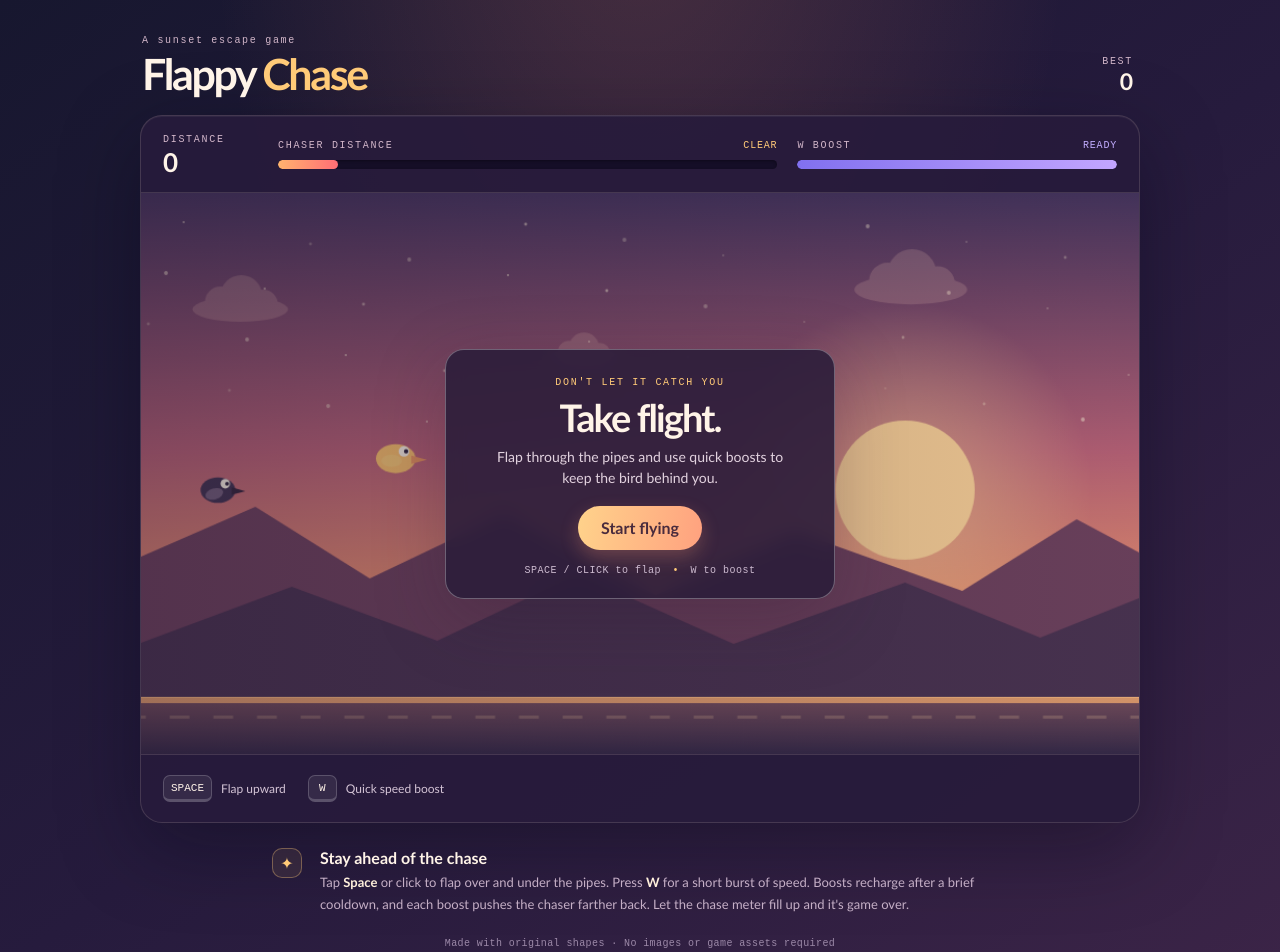
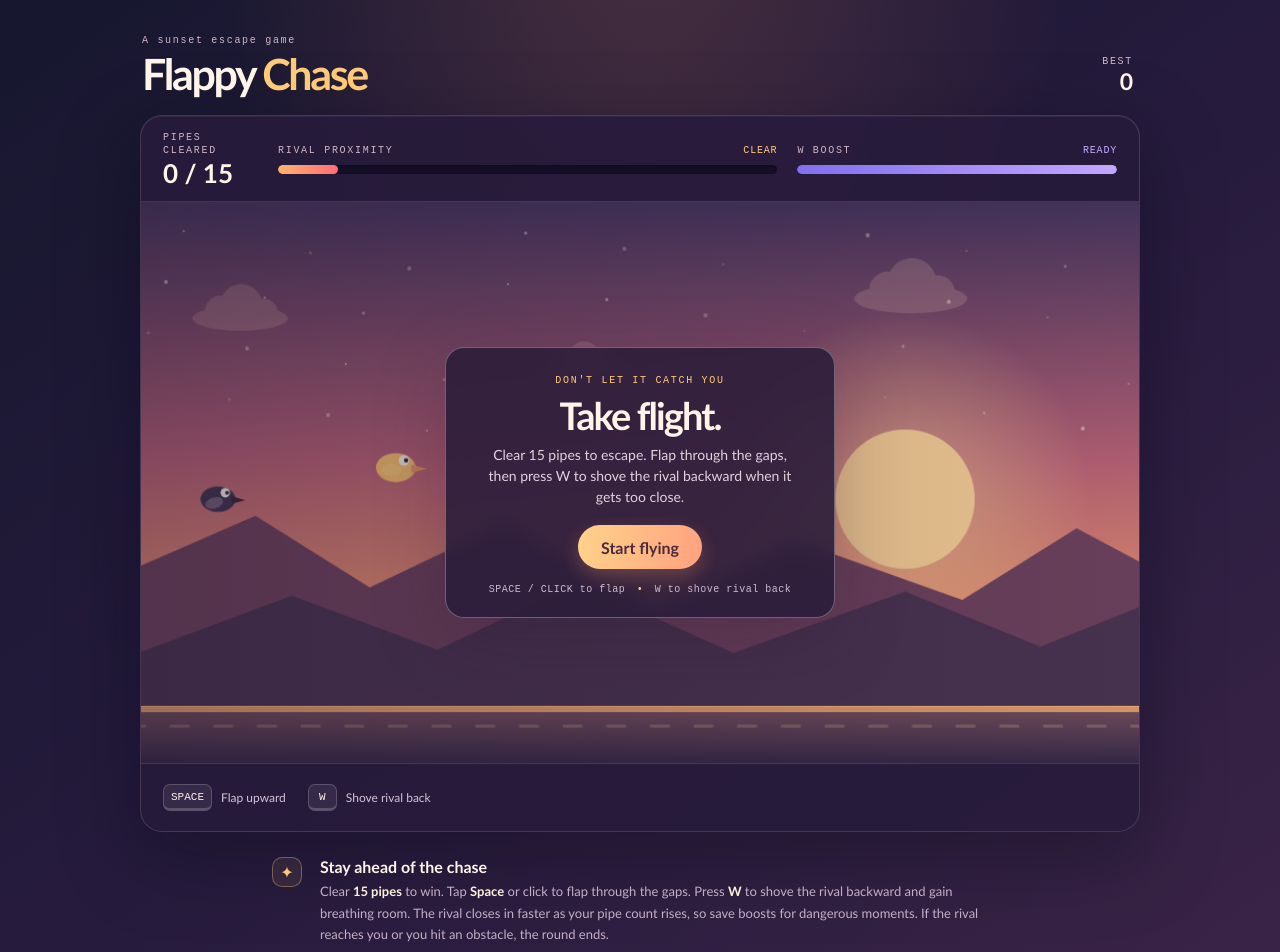
Before and after one commit to lithium-battery-03/game-dev-repository, a plain HTML site: page index.html in a window 1280 px wide. Shown: the top 952 px of the page. Drawn offline with Linux system fonts and the light colour scheme; animation ran at ten frames a second.

Commit message:
Add 15-pipe goal and clarify chase controls

```diff
--- a/index.html
+++ b/index.html
@@ -15,10 +15,10 @@
     </header>
     <section class="game-card" aria-label="Flappy Chase game">
       <div class="hud">
-        <div class="hud-stat"><span class="stat-label">DISTANCE</span><strong id="score">0</strong></div>
+        <div class="hud-stat"><span class="stat-label">PIPES CLEARED</span><strong id="score">0 / 15</strong></div>
         <div class="chase-panel">
-          <div class="bar-heading"><span class="stat-label">CHASER DISTANCE</span><strong id="chase-status">CLEAR</strong></div>
-          <div class="meter-track" role="progressbar" aria-label="Chaser distance meter" aria-valuemin="0" aria-valuemax="100" aria-valuenow="0" id="chase-meter"><div class="meter-fill" id="chase-fill"></div></div>
+          <div class="bar-heading"><span class="stat-label">RIVAL PROXIMITY</span><strong id="chase-status">CLEAR</strong></div>
+          <div class="meter-track" role="progressbar" aria-label="Rival proximity meter" aria-valuemin="0" aria-valuemax="100" aria-valuenow="0" id="chase-meter"><div class="meter-fill" id="chase-fill"></div></div>
         </div>
         <div class="boost-panel">
           <div class="bar-heading"><span class="stat-label">W BOOST</span><strong id="boost-status">READY</strong></div>
@@ -28,25 +28,25 @@
       <div class="canvas-wrap">
         <canvas id="game" width="960" height="540" aria-label="A bird flies through sunset skies, avoiding pipes while escaping a chasing bird."></canvas>
         <div class="screen-overlay" id="overlay">
-          <div class="overlay-card">
+          <div class="overlay-card" id="overlay-card">
             <p class="eyebrow" id="overlay-kicker">DON'T LET IT CATCH YOU</p>
             <h2 id="overlay-title">Take flight.</h2>
-            <p id="overlay-copy">Flap through the pipes and use quick boosts to keep the bird behind you.</p>
+            <p id="overlay-copy">Clear 15 pipes to escape. Flap through the gaps, then press W to shove the rival backward when it gets too close.</p>
             <button class="primary-button" id="start-button" type="button">Start flying</button>
-            <p class="overlay-hint">SPACE / CLICK to flap <span>•</span> W to boost</p>
+            <p class="overlay-hint">SPACE / CLICK to flap <span>•</span> W to shove rival back</p>
           </div>
         </div>
       </div>
       <div class="control-row">
         <div class="control-hint"><kbd>SPACE</kbd><span>Flap upward</span></div>
-        <div class="control-hint"><kbd>W</kbd><span>Quick speed boost</span></div>
+        <div class="control-hint"><kbd>W</kbd><span>Shove rival back</span></div>
         <button id="flap-button" class="touch-button flap-button" type="button" aria-label="Flap">FLAP</button>
         <button id="boost-button" class="touch-button boost-button" type="button" aria-label="Use speed boost">BOOST</button>
       </div>
     </section>
     <section class="how-to-play">
       <div class="section-mark">✦</div>
-      <div><h2>Stay ahead of the chase</h2><p>Tap <strong>Space</strong> or click to flap over and under the pipes. Press <strong>W</strong> for a short burst of speed. Boosts recharge after a brief cooldown, and each boost pushes the chaser farther back. Let the chase meter fill up and it's game over.</p></div>
+      <div><h2>Stay ahead of the chase</h2><p>Clear <strong>15 pipes</strong> to win. Tap <strong>Space</strong> or click to flap through the gaps. Press <strong>W</strong> to shove the rival backward and gain breathing room. The rival closes in faster as your pipe count rises, so save boosts for dangerous moments. If the rival reaches you or you hit an obstacle, the round ends.</p></div>
     </section>
     <footer>Made with original shapes · No images or game assets required</footer>
   </main>
```
